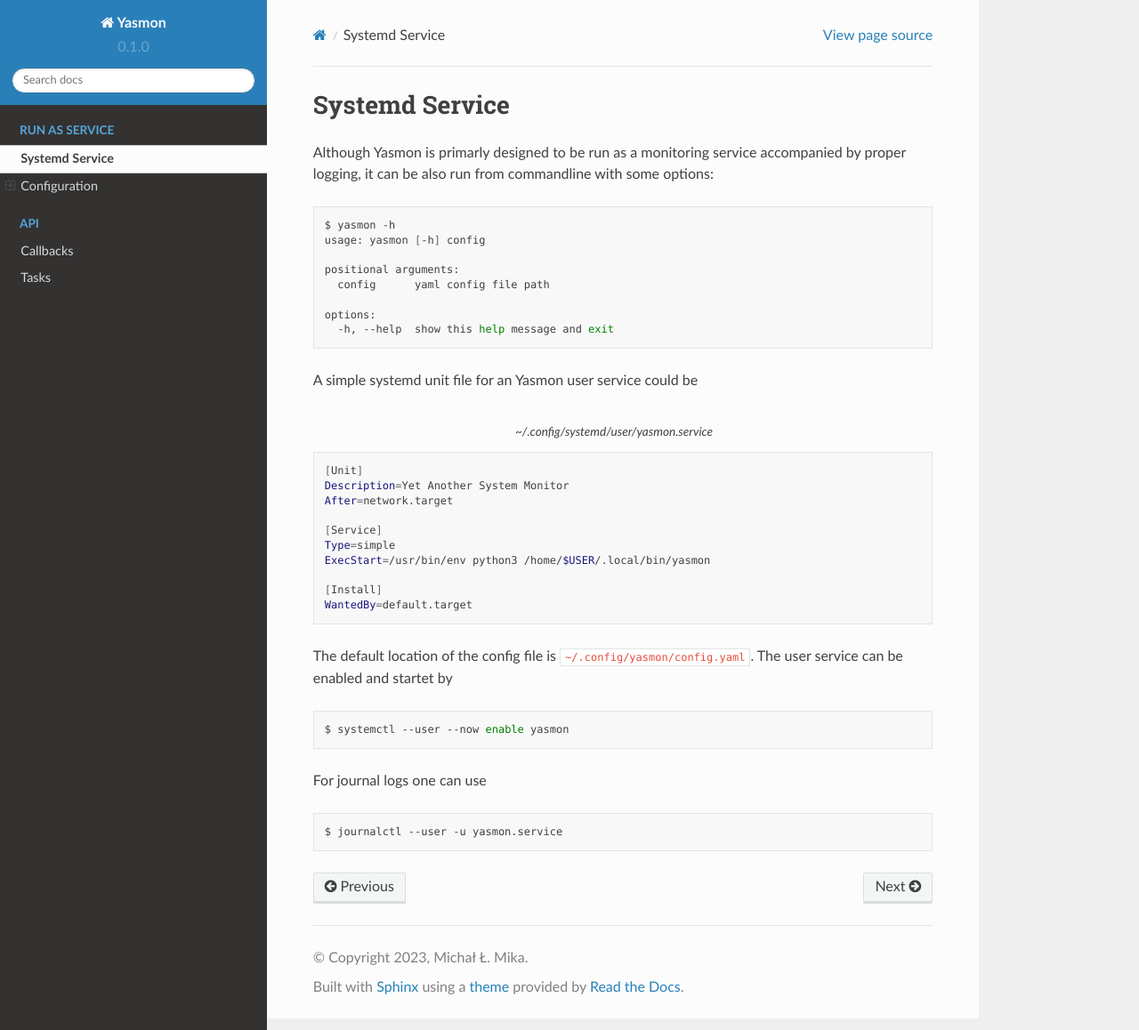
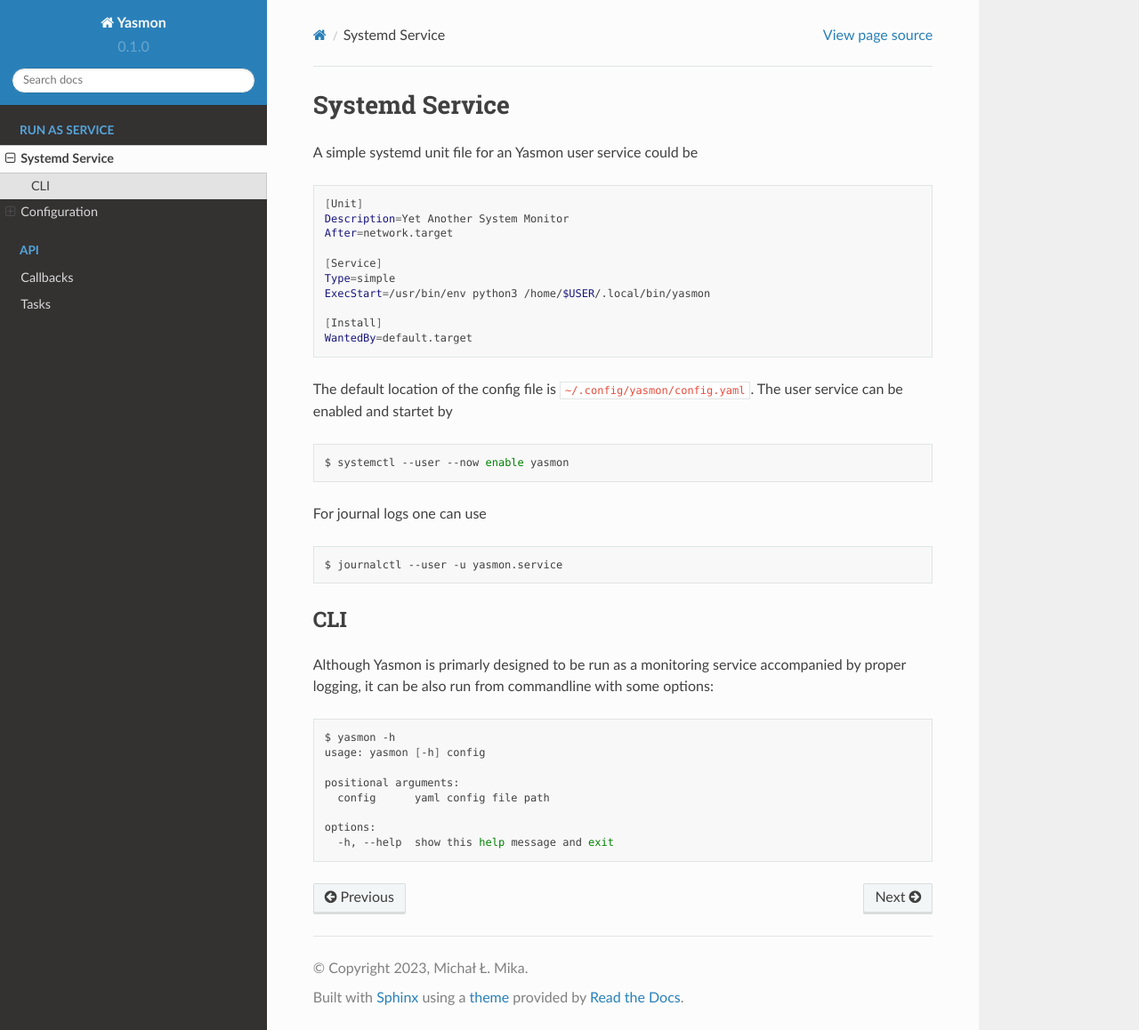
Before and after one commit to m1ka05/yasmon, a Sphinx documentation site: the page built from docs/source/service/service.rst, in a window 1280 px wide and 1158 px high. Shown: the whole window at 89% size. Built offline with Sphinx 7.4.7 and the Read the Docs theme 2.0.0, drawn with Linux system fonts in a browser that asks for light colours; some of the changed lines change nothing that is shown.

Commit message:
docs: changed section on service

```diff
--- a/docs/source/service/service.rst
+++ b/docs/source/service/service.rst
@@ -1,25 +1,9 @@
 Systemd Service
 ===============
-
-Although Yasmon is primarly designed to be run as a monitoring service accompanied by proper logging,
-it can be also run from commandline with some options:
-
-.. code-block:: shell
-
-    $ yasmon -h
-    usage: yasmon [-h] config
-
-    positional arguments:
-      config      yaml config file path
-
-    options:
-      -h, --help  show this help message and exit
-
 
 A simple systemd unit file for an Yasmon user service could be
 
 .. code-block:: shell
-    :caption: ~/.config/systemd/user/yasmon.service
 
     [Unit]
     Description=Yet Another System Monitor
@@ -46,3 +30,21 @@
 .. code:: shell
 
     $ journalctl --user -u yasmon.service
+
+
+CLI
+---
+
+Although Yasmon is primarly designed to be run as a monitoring service accompanied by proper logging,
+it can be also run from commandline with some options:
+
+.. code-block:: shell
+
+    $ yasmon -h
+    usage: yasmon [-h] config
+
+    positional arguments:
+      config      yaml config file path
+
+    options:
+      -h, --help  show this help message and exit
```
